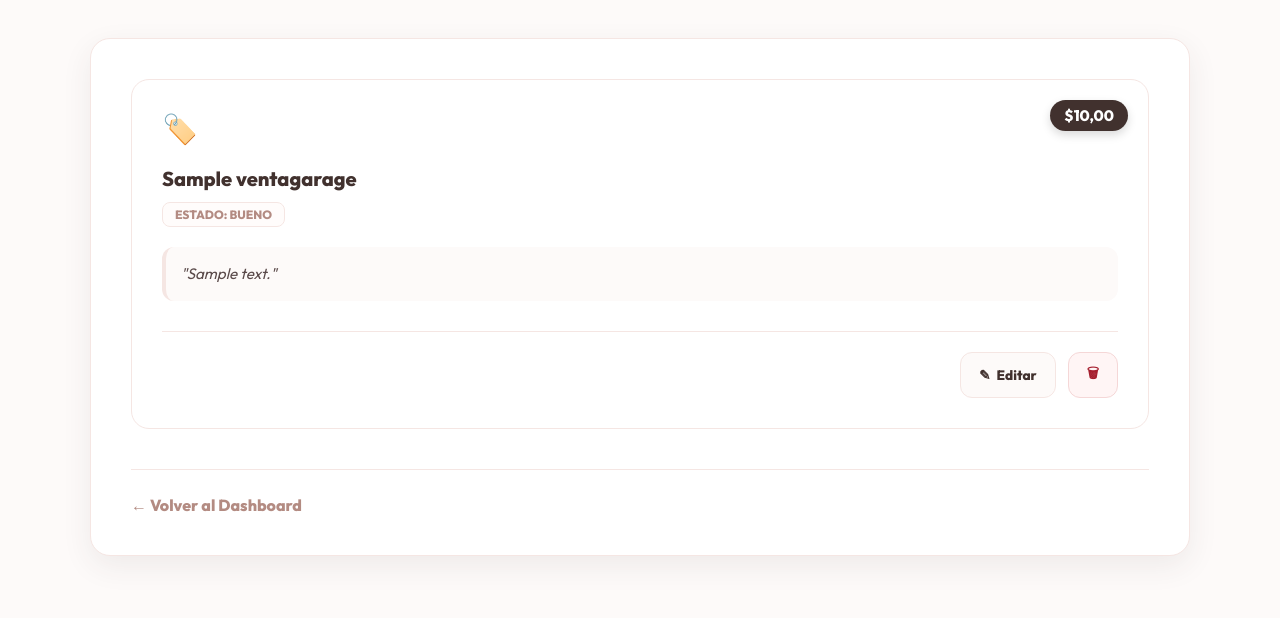
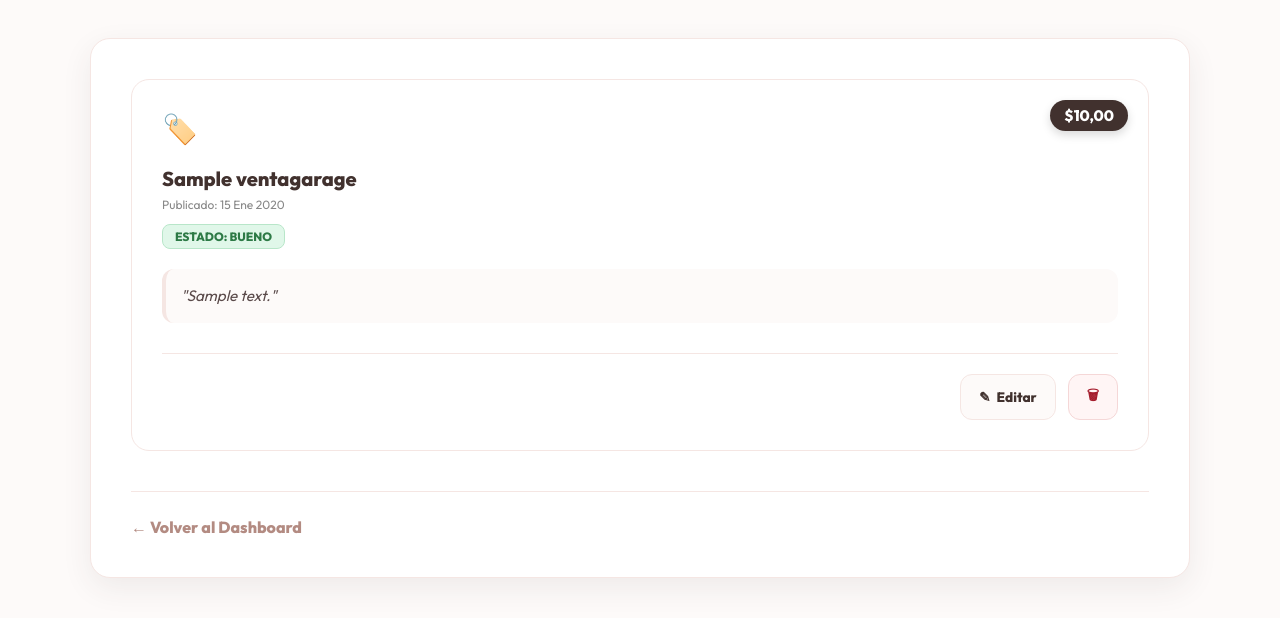
Before and after one commit to vanedelsaltos/proyecto-hoja-de-vida, a Django app: page /venta_garage/ in a window 1280 px wide. Shown: the part 249-867 px from the top of the page. Run offline with Django 5.2, Linux system fonts and the light colour scheme; a user stored in the database is signed in; tables that the repository leaves empty hold one stand-in row (values such as "Sample post").

Commit message:
Agregar fecha_publicacion a VentaGarage correctamente

```diff
--- a/hojadevida/models.py
+++ b/hojadevida/models.py
@@ -593,7 +593,6 @@ class ProductosAcademicos(models.Model):
 
 # ------------------------------------------------------------------------------------------------------------------------------------
 # Tabla de Productos Laborales
-
 class ProductosLaborales(models.Model):
 
     # Relación con DatosPersonales
@@ -626,7 +625,6 @@ class ProductosLaborales(models.Model):
         verbose_name="Descripción"
     )
 
-
     activar_para_front = models.BooleanField(
         default=True,
         verbose_name="Mostrar en la página"
@@ -635,6 +633,14 @@ class ProductosLaborales(models.Model):
     class Meta:
         verbose_name = "Producto laboral"
         verbose_name_plural = "Productos laborales"
+        ordering = ['-fecha_producto']  # Ordenamiento: más reciente primero
+
+    def clean(self):
+        super().clean()
+        if self.fecha_producto > timezone.now().date():
+            raise ValidationError({
+                'fecha_producto': "La fecha del producto no puede ser futura."
+            })
 
     def __str__(self):
         return self.nombreproducto or "Producto laboral"
@@ -675,8 +681,6 @@ class VentaGarage(models.Model):
         verbose_name="Descripción"
     )
 
-
-
     valordelbien = models.DecimalField(
         max_digits=5,
         decimal_places=2,
@@ -691,16 +695,21 @@ class VentaGarage(models.Model):
         verbose_name="Imagen del producto"
     )
 
-
     activar_para_front = models.BooleanField(
         default=True,
         verbose_name="Mostrar en la página"
     )
 
+    # ================= FECHA DE PUBLICACIÓN =================
+    fecha_publicacion = models.DateField(
+        auto_now_add=True,
+        verbose_name="Fecha de publicación"
+    )
 
     class Meta:
         verbose_name = "Venta de garage"
         verbose_name_plural = "Venta de garage"
+        ordering = ['-fecha_publicacion']  # Los más recientes primero
 
     def __str__(self):
         return self.nombreproducto or "Venta Garage"
--- a/hojadevida/templates/venta_garage/venta_garage.html
+++ b/hojadevida/templates/venta_garage/venta_garage.html
@@ -33,8 +33,12 @@
                     <h3 style="font-size: 1.25rem; font-weight: 800; color: var(--accent-dark); margin-bottom: 10px; padding-right: 70px; line-height: 1.3;">
                         {{ venta.nombreproducto }}
                     </h3>
+                    <p style="font-size: 0.75rem; color: #888; margin-top: -5px; margin-bottom: 12px;">
+                        Publicado: {{ venta.fecha_publicacion|date:"d M Y" }}
+                    </p>
 
-                    <div style="display: inline-block; background: #fffcfb; padding: 4px 12px; border-radius: 8px; border: 1px solid var(--border-light); font-size: 0.75rem; font-weight: 800; color: var(--accent-soft); text-transform: uppercase; margin-bottom: 20px;">
+                    <!-- Estado del producto -->
+                    <div class="estado-producto {{ venta.estadoproducto|lower }}">
                         Estado: {{ venta.estadoproducto }}
                     </div>
 
@@ -77,8 +81,8 @@
     .info-card {
         background: white;
         border: 1px solid var(--border-light);
-        border-radius: 18px; /* Redondeado suave consistente */
-        padding: 30px;       /* Espacio interno amplio */
+        border-radius: 18px;
+        padding: 30px;
         transition: all 0.3s cubic-bezier(0.4, 0, 0.2, 1);
     }
 
@@ -93,7 +97,7 @@
         font-size: 0.85rem;
         font-weight: 700;
         padding: 10px 18px;
-        border-radius: 12px; /* Botones redondeados */
+        border-radius: 12px;
         transition: all 0.2s;
         display: flex;
         align-items: center;
@@ -116,6 +120,31 @@
         transform: translateY(-2px);
         filter: brightness(0.97);
     }
+
+    /* Estilos para estados de producto según tu modelo */
+    .estado-producto {
+        display: inline-block;
+        padding: 4px 12px;
+        border-radius: 8px;
+        border: 1px solid var(--border-light);
+        font-size: 0.75rem;
+        font-weight: 800;
+        text-transform: uppercase;
+        margin-bottom: 20px;
+    }
+
+    .estado-producto.bueno {
+        background: #e0f7e9;
+        color: #2d7a46;
+        border-color: #b8e6c9;
+    }
+
+    .estado-producto.regular {
+        background: #fff6e5;
+        color: #b57d2a;
+        border-color: #ffe8b3;
+    }
+
 </style>
 
 {% endblock %}
```
Also changed, not shown: hojadevida/migrations/0002_alter_productoslaborales_options_and_more.py (added).
